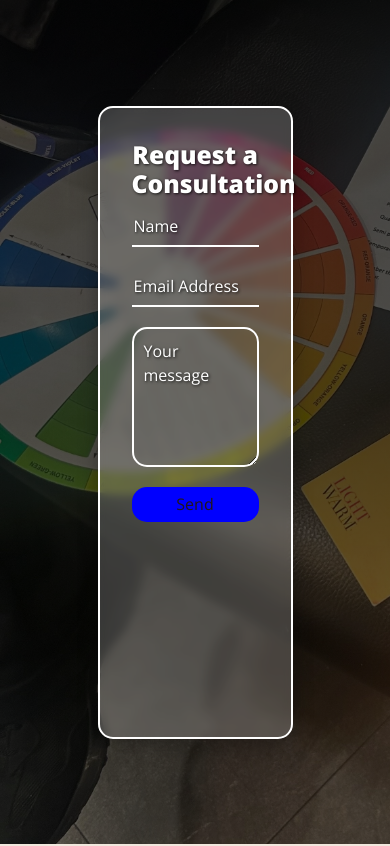
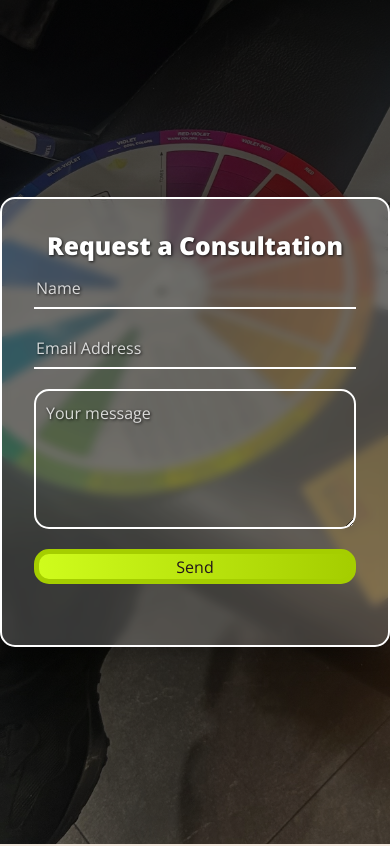
Before and after one commit to 2ndborn/karahair, a React (Create React App) app in the folder kara-app/: page /contactme in a window 390 px wide. Shown: the top 846 px of the page. Built offline with nearby package versions, Linux system fonts and the light colour scheme; a web font is replaced by a local one.

Commit message:
Styled the contact button, added responsiveness to the form container

```diff
--- a/kara-app/src/styles/Contact.module.css
+++ b/kara-app/src/styles/Contact.module.css
@@ -25,8 +25,8 @@
 
 .formContainer {
     position: relative;
-    height: 75%;
-    width: 50%;
+    height: 75%; max-height: 450px;
+    width: 50%; min-width: 390px;
     padding: 2rem;
     border-radius: 15px;
     border: 2px solid #fff;
@@ -56,12 +56,13 @@ form {
     width: 100%;
     outline: none;
     border: none;
+    color: #fff;
     border-bottom: #fff solid 2px;
     background-color: transparent;
 }
 
 .contactInput::placeholder {
-    color: #fff;
+    color: rgba(255, 255, 255, 0.8);
     text-shadow: 1px 1px 3px rgba(0, 0, 0, 0.8);
 }
 
@@ -77,5 +78,6 @@ form {
     border-radius: 15px;
     height: 35px;
     width: 100%;
-    background-color: blue;
+    background-image: linear-gradient(to right, #cffc1c, #a5ce00);
+    border: 5px solid #a5ce00;
 }
```
